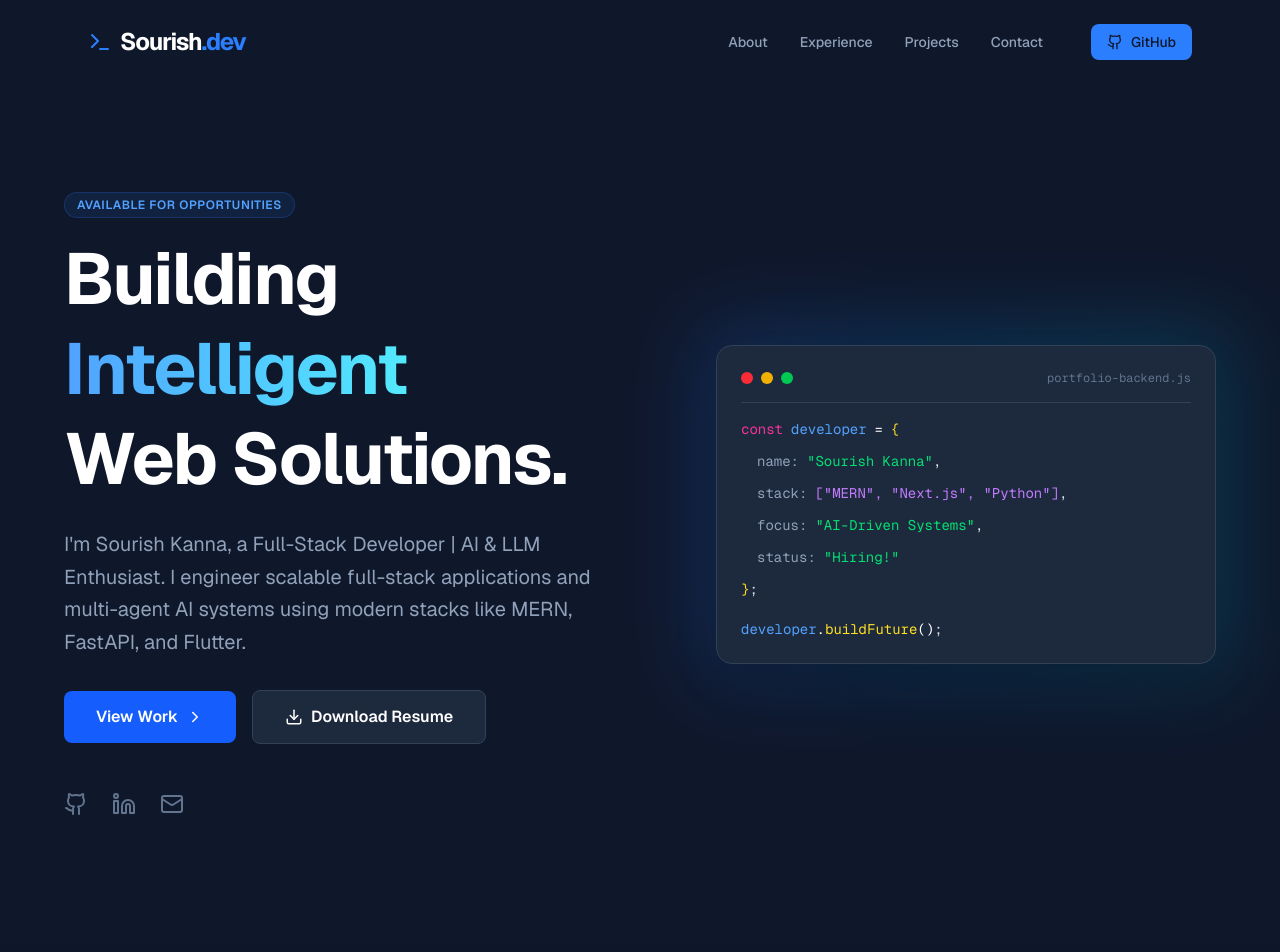
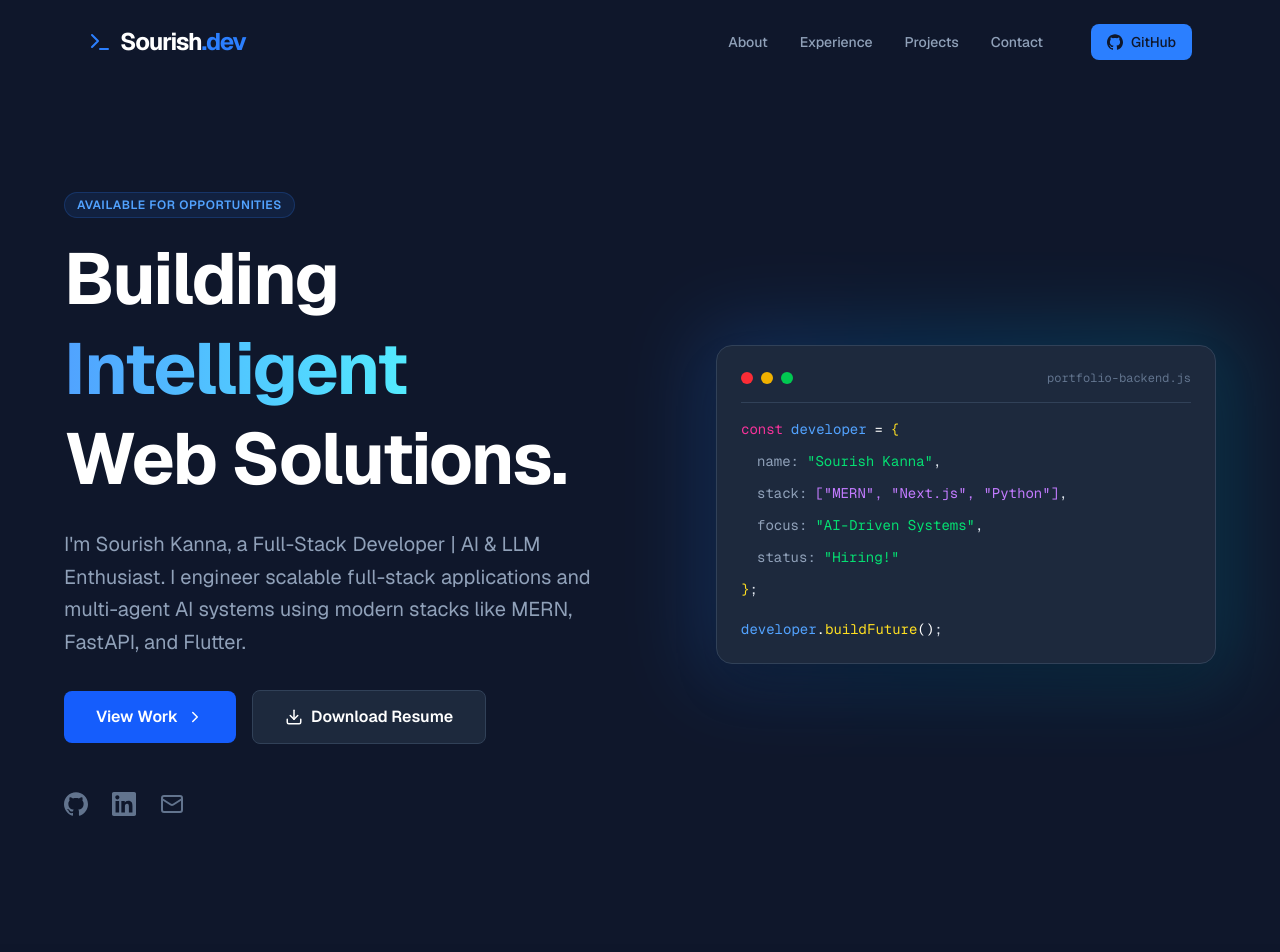
Before and after one commit to Sourish-Kanna/Sourish-Kanna, a Next.js app: page / in a window 1280 px wide. Shown: the top 952 px of the page. Built offline with nearby package versions, Linux system fonts and the light colour scheme.

Commit message:
update brand icons

```diff
--- a/app/page.tsx
+++ b/app/page.tsx
@@ -1,9 +1,9 @@
 "use client";
 
 import { useState, useEffect } from 'react';
+
+// --- ICON IMPORTS ---
 import {
-  Github,
-  Linkedin,
   Mail,
   ExternalLink,
   Terminal,
@@ -12,6 +12,7 @@ import {
   ChevronRight,
   Download,
 } from 'lucide-react';
+import { SiGithub, SiLinkedin } from "react-icons/si";
 
 // --- COMPONENT IMPORTS ---
 import { SectionTitle, ProjectCard, SkillCard, ExperienceCard } from './components/components';
@@ -90,7 +91,7 @@ export default function Portfolio() {
               rel="noreferrer"
               className="ml-4 px-4 py-2 text-sm font-medium text-slate-900 bg-blue-500 hover:bg-blue-400 rounded-lg transition-colors flex items-center gap-2"
             >
-              <Github size={16} />
+              <SiGithub size={16} />
               GitHub
             </a>
           </div>
@@ -151,8 +152,8 @@ export default function Portfolio() {
               </div>
 
               <div className="mt-12 flex items-center justify-center md:justify-start gap-6 text-slate-500">
-                <a href={PORTFOLIO_DATA.personal.github} className="hover:text-blue-400 transition-colors"><Github size={24} /></a>
-                <a href={PORTFOLIO_DATA.personal.linkedin} className="hover:text-blue-400 transition-colors"><Linkedin size={24} /></a>
+                <a href={PORTFOLIO_DATA.personal.github} className="hover:text-blue-400 transition-colors"><SiGithub size={24} /></a>
+                <a href={PORTFOLIO_DATA.personal.linkedin} className="hover:text-blue-400 transition-colors"><SiLinkedin size={24} /></a>
                 <a href={`mailto:${PORTFOLIO_DATA.personal.email}`} className="hover:text-blue-400 transition-colors"><Mail size={24} /></a>
               </div>
             </div>
@@ -305,8 +306,8 @@ export default function Portfolio() {
       {/* --- FOOTER --- */}
       <footer className="py-8 border-t border-slate-800 text-center text-slate-500 text-sm">
         <div className="flex justify-center gap-6 mb-4">
-          <a href="#" className="hover:text-blue-400 transition-colors"><Github size={20} /></a>
-          <a href="#" className="hover:text-blue-400 transition-colors"><Linkedin size={20} /></a>
+          <a href="#" className="hover:text-blue-400 transition-colors"><SiGithub size={20} /></a>
+          <a href="#" className="hover:text-blue-400 transition-colors"><SiLinkedin size={20} /></a>
           <a href="#" className="hover:text-blue-400 transition-colors"><Mail size={20} /></a>
         </div>
         <p>© {new Date().getFullYear()} Sourish Kanna. Built with React & Tailwind.</p>
--- a/package.json
+++ b/package.json
@@ -12,7 +12,8 @@
     "lucide-react": "^0.555.0",
     "next": "^16.1.0",
     "react": "19.2.0",
-    "react-dom": "19.2.0"
+    "react-dom": "19.2.0",
+    "react-icons": "^5.5.0"
   },
   "devDependencies": {
     "@tailwindcss/postcss": "^4",
```
Also changed, not shown: 1 other file (tests, documents, lock files or other folders).
